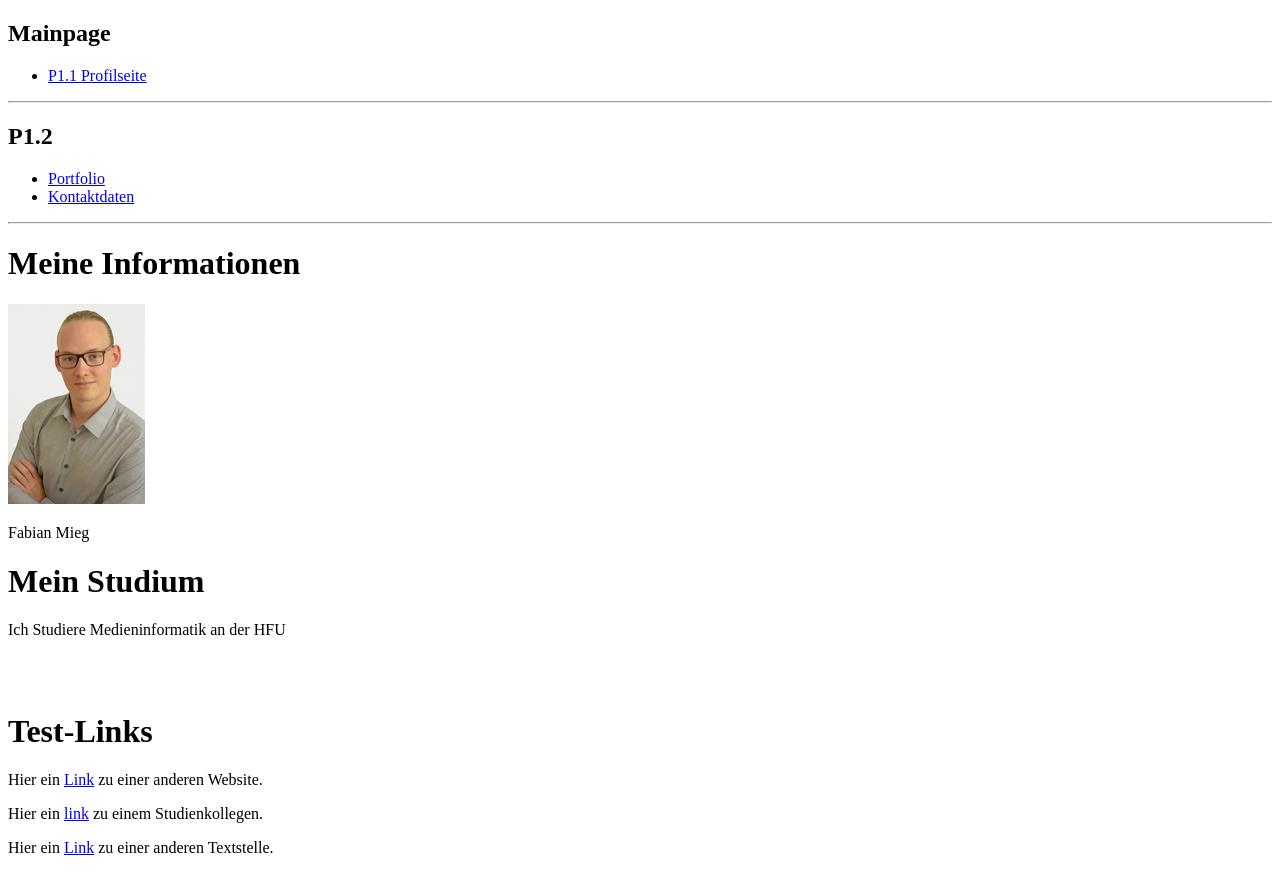
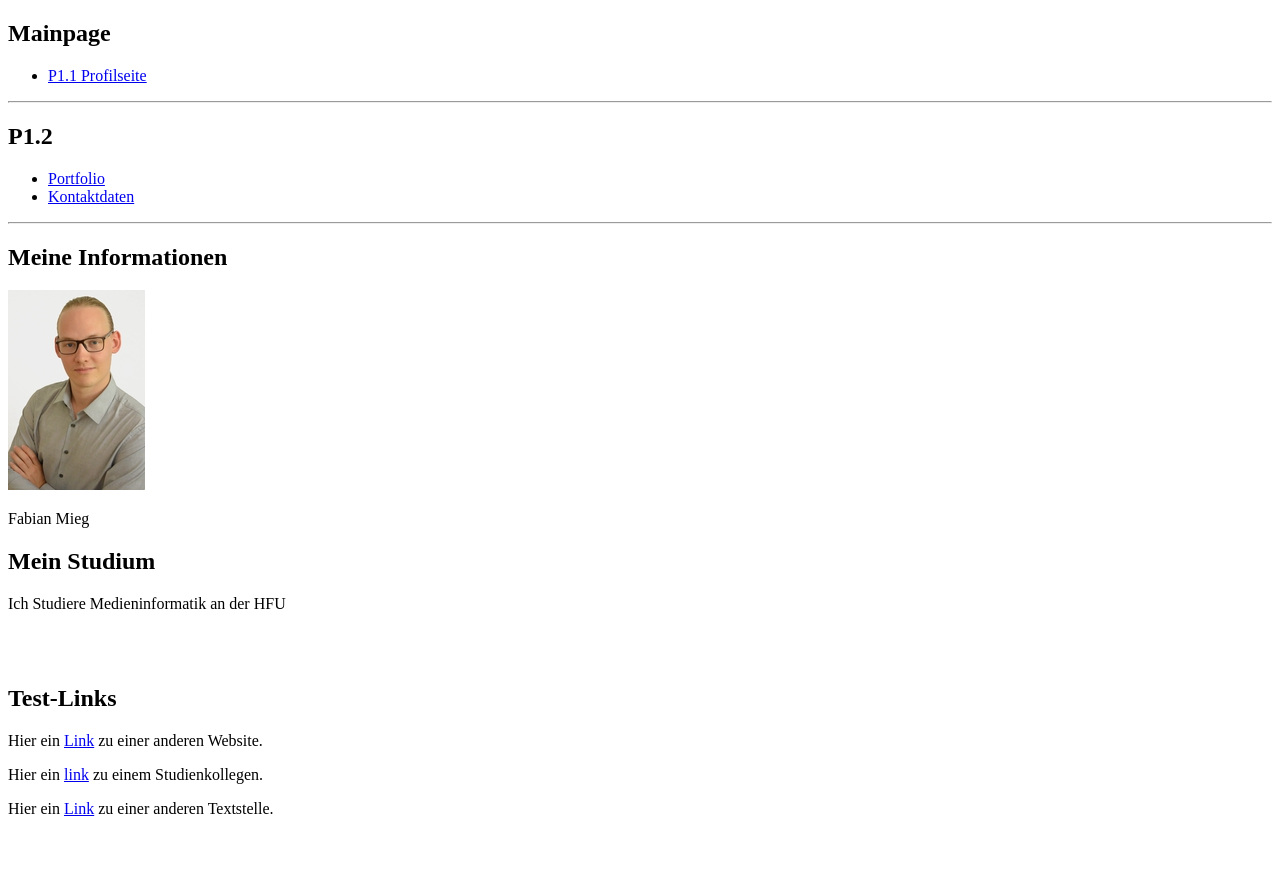
Before and after one commit to SpeziFisch-DE/GIS, a plain HTML site: page P1.2/index.html in a window 1280 px wide. Shown: the top 894 px of the page. Drawn offline with Linux system fonts and the light colour scheme.

Commit message:
minor changes

```diff
--- a/P1.2/index.html
+++ b/P1.2/index.html
@@ -2,7 +2,7 @@
 <html lang="de">
 
 <head>
-    <meta charset"utf-8>
+    <meta charset="utf-8">
     <title>AboutMe</title>
 </head>
 
@@ -23,14 +23,14 @@
     </header>
     <hr>
 <main>
-    <h1>Meine Informationen</h1>
+    <h2>Meine Informationen</h2>
     <img src="media/portrait.jpg">
     <p>Fabian Mieg</p>
-    <h1>Mein Studium</h1>
+    <h2>Mein Studium</h2>
     <p>Ich Studiere Medieninformatik an der HFU</p>
     <br>
     <br>
-    <h1>Test-Links</h1>
+    <h2>Test-Links</h2>
     <p>Hier ein <a href="https://www.hs-furtwangen.de/">Link</a> zu einer anderen Website.</p>
     <p>Hier ein <a href="https://brotherbroadway.github.io/GIS-WiSe-2020-2021/Kapitel_1.1/Steckbrief/">link</a> zu einem
         Studienkollegen.</p>
```
Also changed, not shown: P1.2/portfolio.html (+2 -2 lines).
